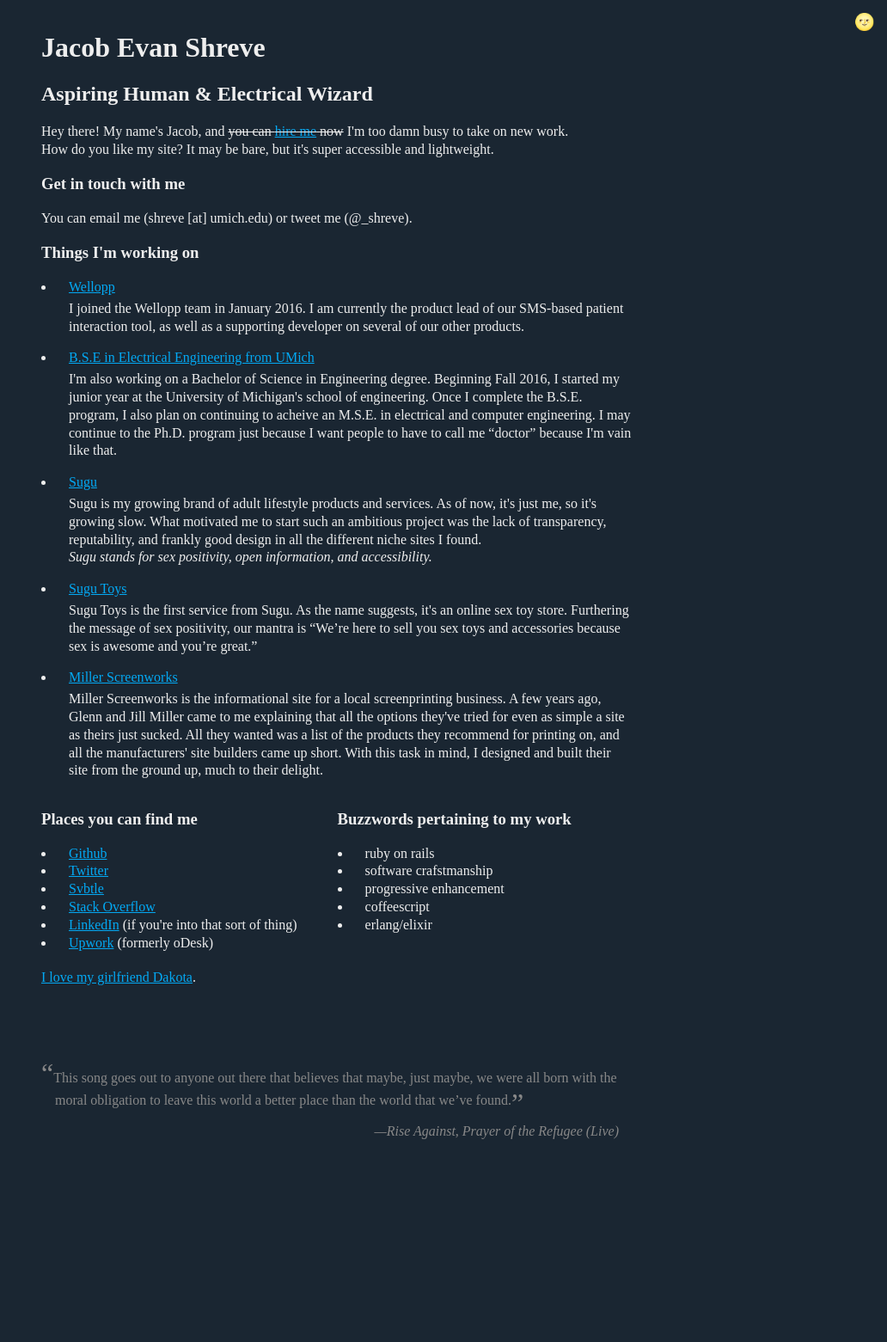
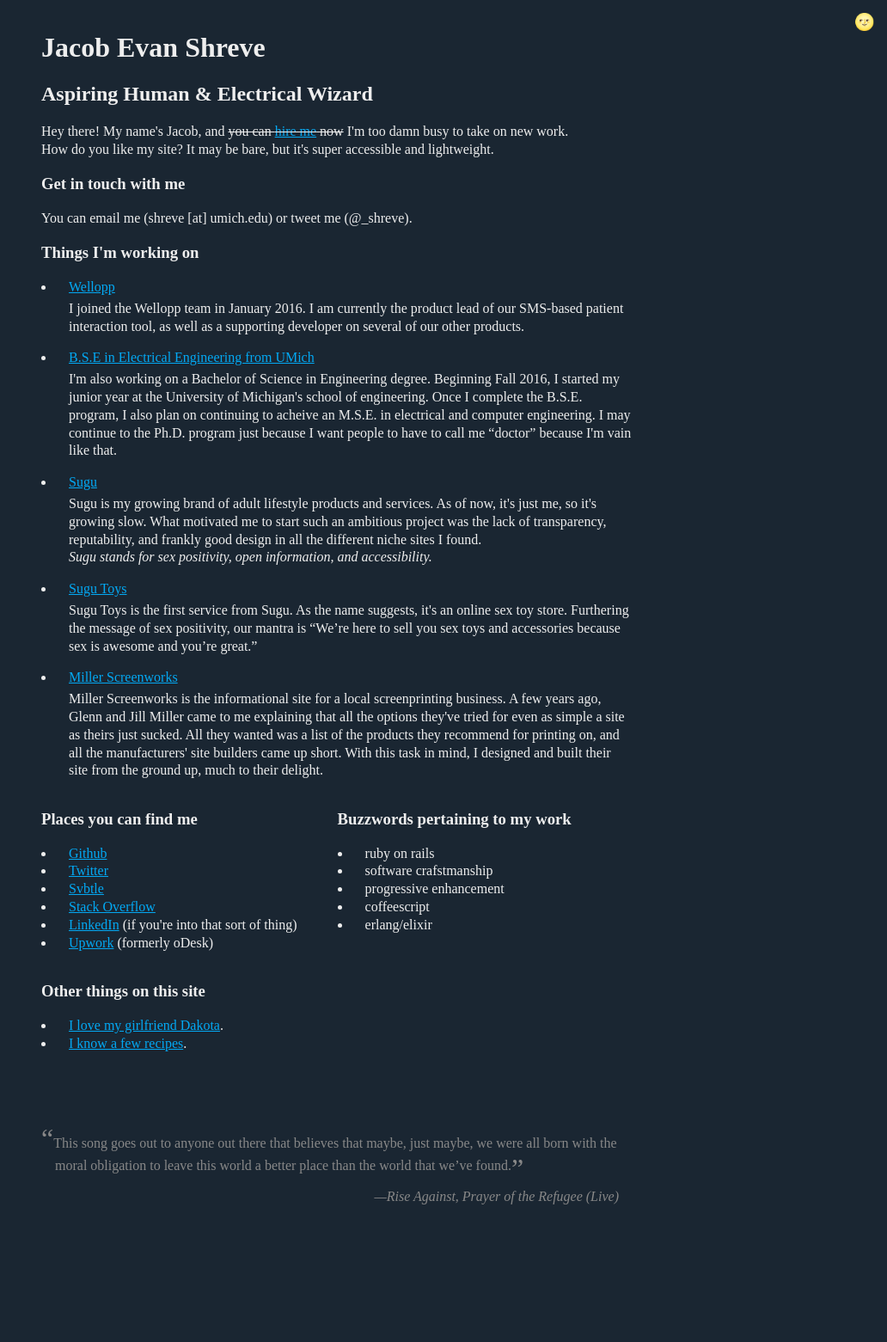
Before and after one commit to shreve/shreve.io, a Jekyll site: the page built from index.html, in a window 1280 px wide. Shown: the whole page at 86% size, without its empty margins (248-1280 px from the left). Built offline with Jekyll 4.4.1, drawn with Linux system fonts in a browser that asks for light colours; before the commit the page ends 1485 px from its top, so only the background shows below that.

Commit message:
Update some page content

```diff
--- a/index.html
+++ b/index.html
@@ -83,7 +83,13 @@
     </div>
   </section>
 
-  <p><a href="http://i.❤.dakota.jacobevanshreve.me">I love my girlfriend Dakota</a>.</p>
+  <section>
+    <h3>Other things on this site</h3>
+    <ul>
+      <li><a href="http://i.❤.dakota.jacobevanshreve.me">I love my girlfriend Dakota</a>.</li>
+      <li><a href="/recipes/">I know a few recipes</a>.</li>
+    </ul>
+  </section>
 
   <blockquote>
     <p>This song goes out to anyone out there that believes that maybe, just maybe, we were all born with the moral obligation to leave this world a better place than the world that we’ve found.</p>
```
Also changed, not shown: _recipes/index.md (+1 -1 lines).
